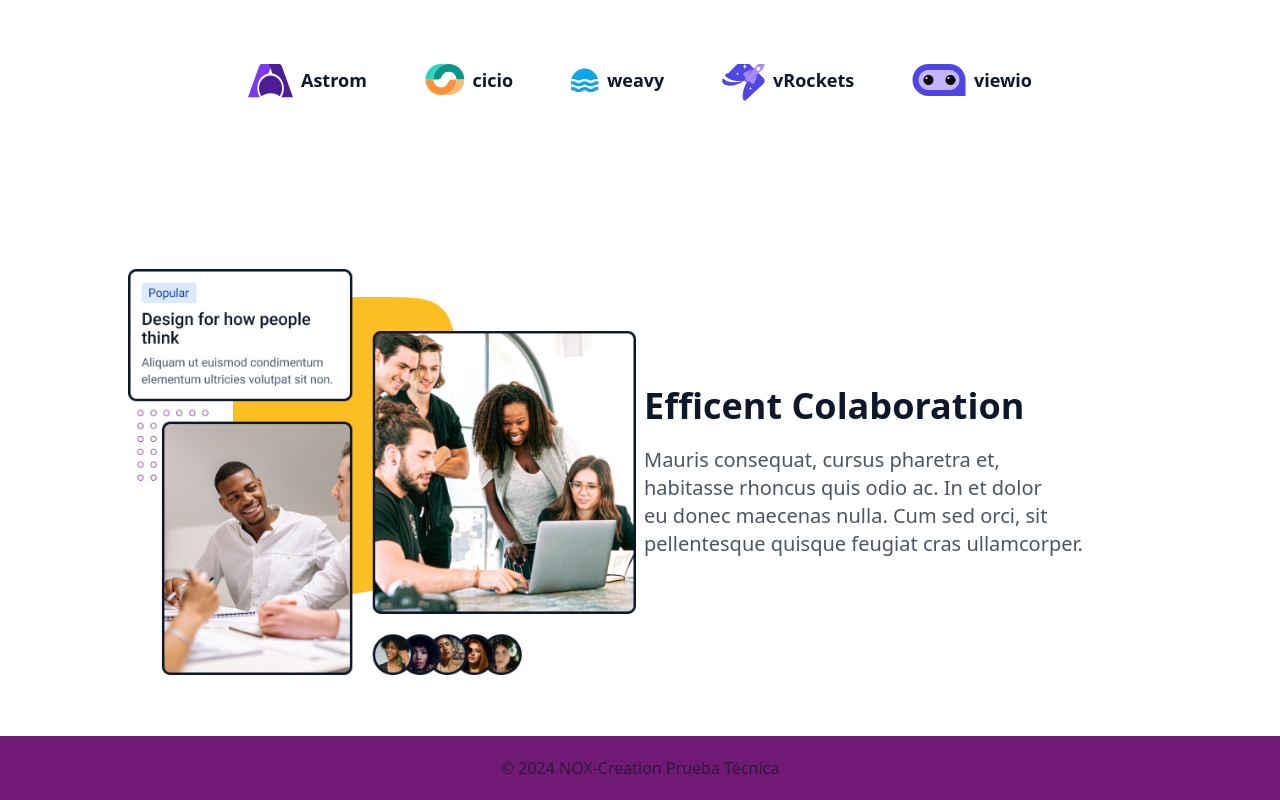
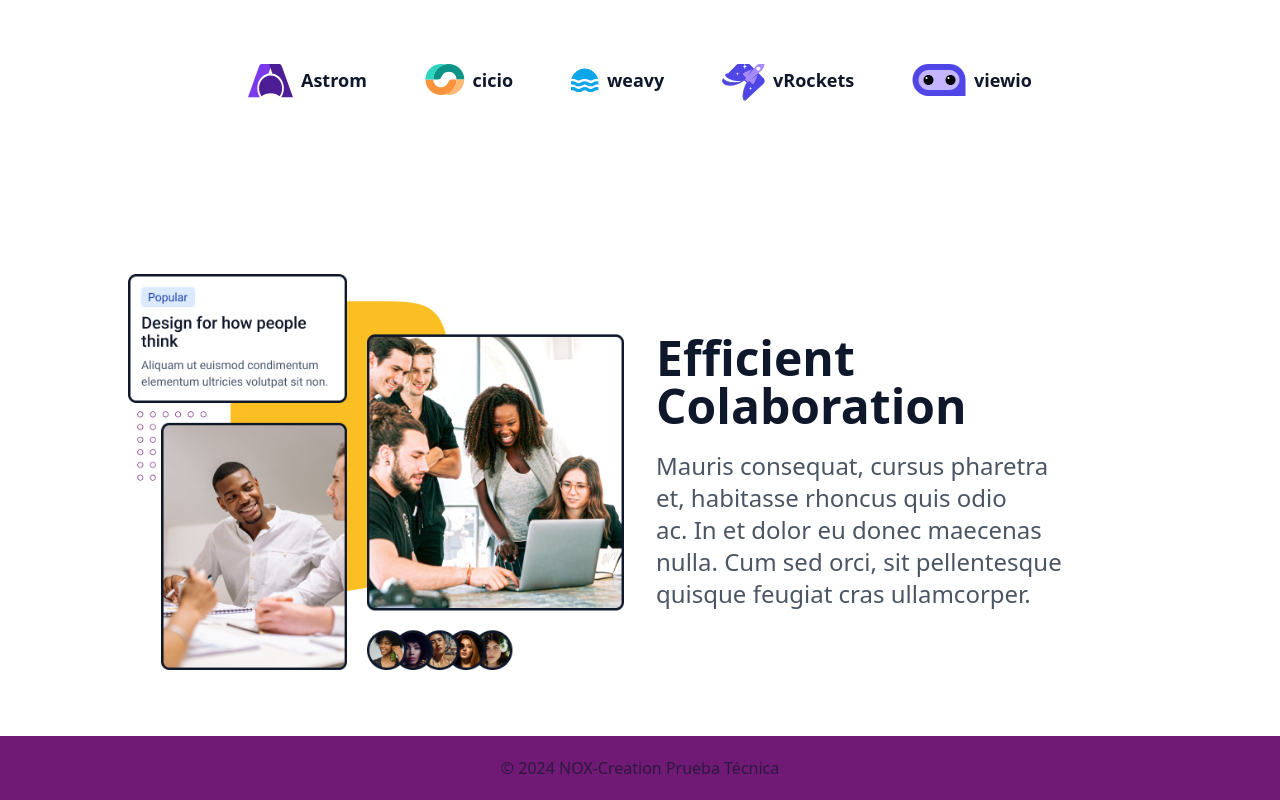
Before and after one commit to Marlon-Chaviano/nox-creation-pt, a Next.js app: page / in a window 1280 px wide. Shown: the part 1451-2251 px from the top of the page. Built offline with nearby package versions, Linux system fonts and the light colour scheme.

Commit message:
Pushing Efficient Colaboration Section

```diff
--- a/src/components/sections/EfficentColabSection.tsx
+++ b/src/components/sections/EfficentColabSection.tsx
@@ -4,13 +4,13 @@ import ColabTeam from "../../images/Right (2).webp";
 
 function EfficentColabSection() {
   return (
-    <section className="flex min-h-[70vh] w-full items-center space-x-2 bg-white px-24 pt-8 lg:px-32">
-      <div className="w-[50%]">
+    <section className="flex min-h-screen w-full flex-col-reverse items-center justify-end bg-white px-10 pt-8 md:min-h-[70vh] md:flex-row md:justify-between md:space-x-8 md:px-10 lg:px-32">
+      <div className="mt-10 w-full md:mt-0 md:w-[50%]">
         <Image alt="Colaboration Team Picture" src={ColabTeam} />
       </div>
-      <article className="flex w-[50%] flex-col space-y-5">
-        <h5 className="text-4xl font-bold">Efficent Colaboration</h5>
-        <p className="text-balance text-xl font-medium text-gray-600">
+      <article className="mx-auto flex w-full flex-col space-y-5 text-center md:w-[50%] md:text-start">
+        <h5 className="text-5xl font-bold">Efficient Colaboration</h5>
+        <p className="text-balance text-2xl font-medium text-gray-600">
           Mauris consequat, cursus pharetra et, habitasse rhoncus quis odio ac. In et dolor eu donec
           maecenas nulla. Cum sed orci, sit pellentesque quisque feugiat cras ullamcorper.
         </p>
```
